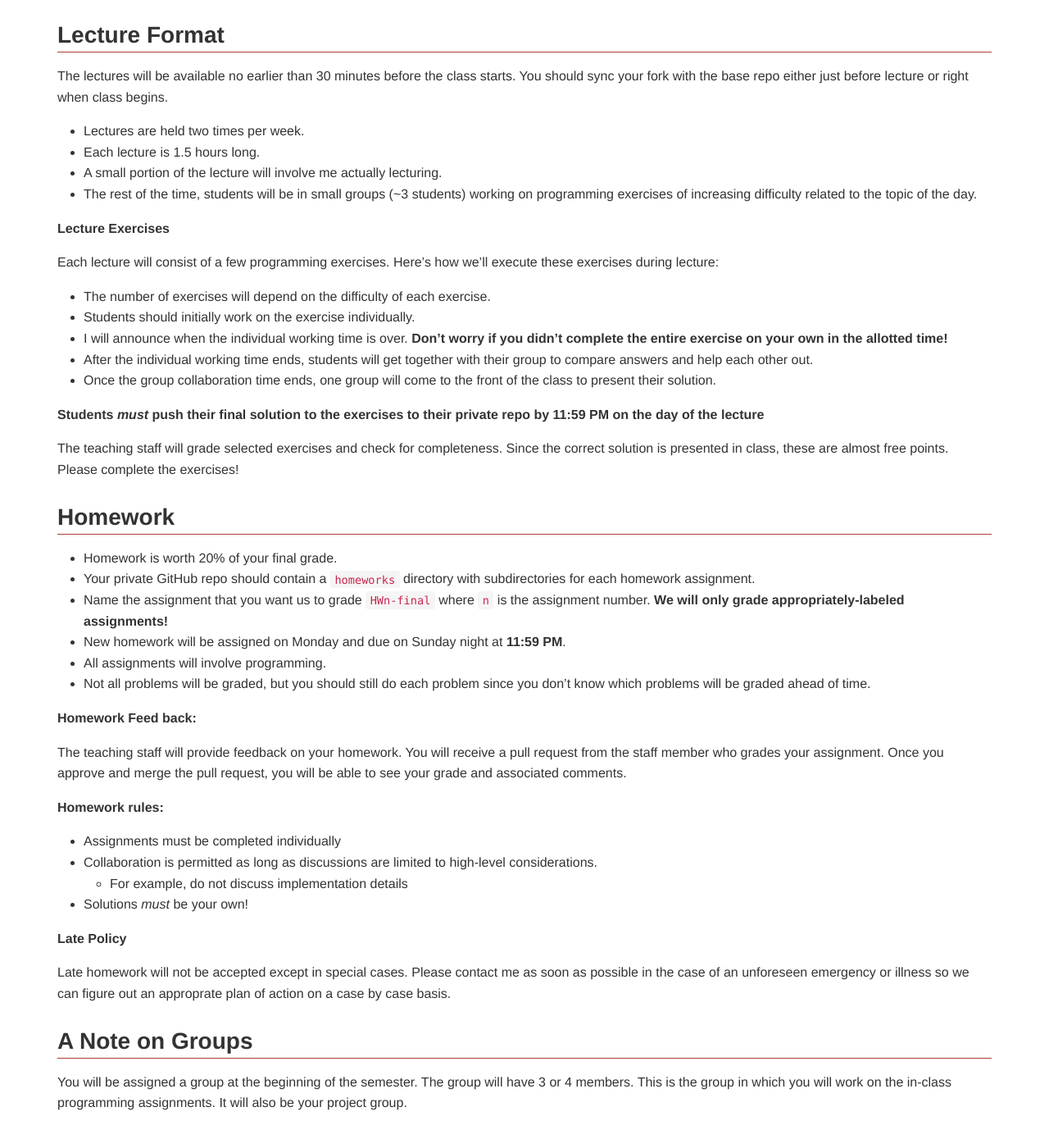
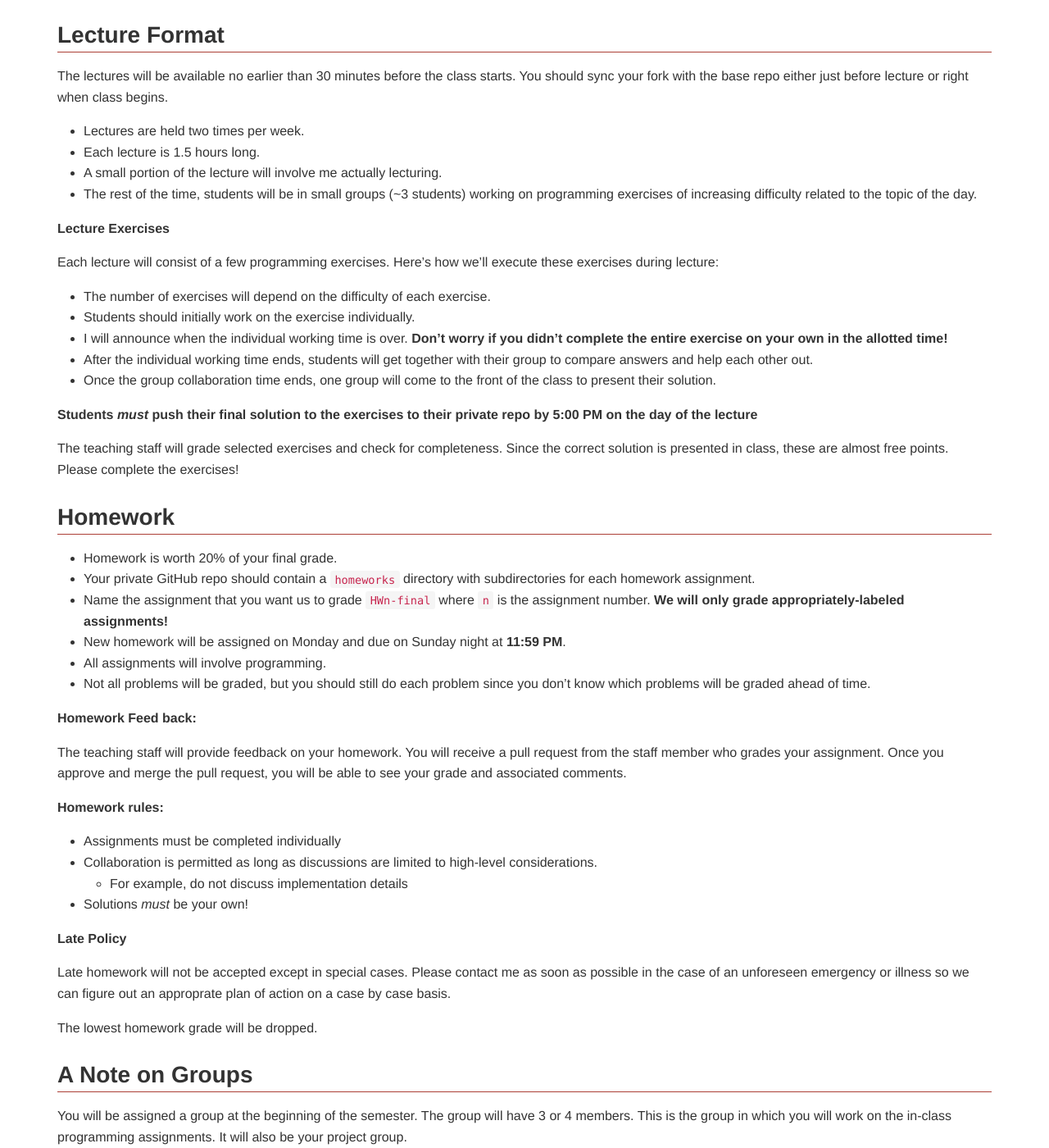
Before and after one commit to xuwd11/cs207_Weidong_Xu, a Jekyll site: the page built from coursework.md, in a window 1280 px wide and 1400 px high, scrolled down 943 px. Shown: the whole window at 82% size. Built offline with Jekyll 4.4.1, drawn with Linux system fonts in a browser that asks for light colours; nearby versions of some CDN libraries; before the commit the page ends 2301 px from its top, so only the background shows below that.

Commit message:
New deadline for lecture exercises.
Changed from 11:50 PM to 5:00 PM.

```diff
--- a/coursework.md
+++ b/coursework.md
@@ -72,7 +72,7 @@ these exercises during lecture:
   the class to present their solution.
 
 **Students _must_ push their final solution to the exercises to their private repo
-  by 11:59 PM on the day of the lecture**
+  by 5:00 PM on the day of the lecture**
 
 The teaching staff will grade selected exercises and check for completeness.  Since
 the correct solution is presented in class, these are almost free points.  Please
@@ -111,6 +111,8 @@ Late homework will not be accepted except in special cases.  Please contact me a
 soon as possible in the case of an unforeseen emergency or illness so we can figure
 out an approprate plan of action on a case by case basis.
 
+The lowest homework grade will be dropped.
+
 ## A Note on Groups
 
 You will be assigned a group at the beginning of the semester.  The group will have
```
